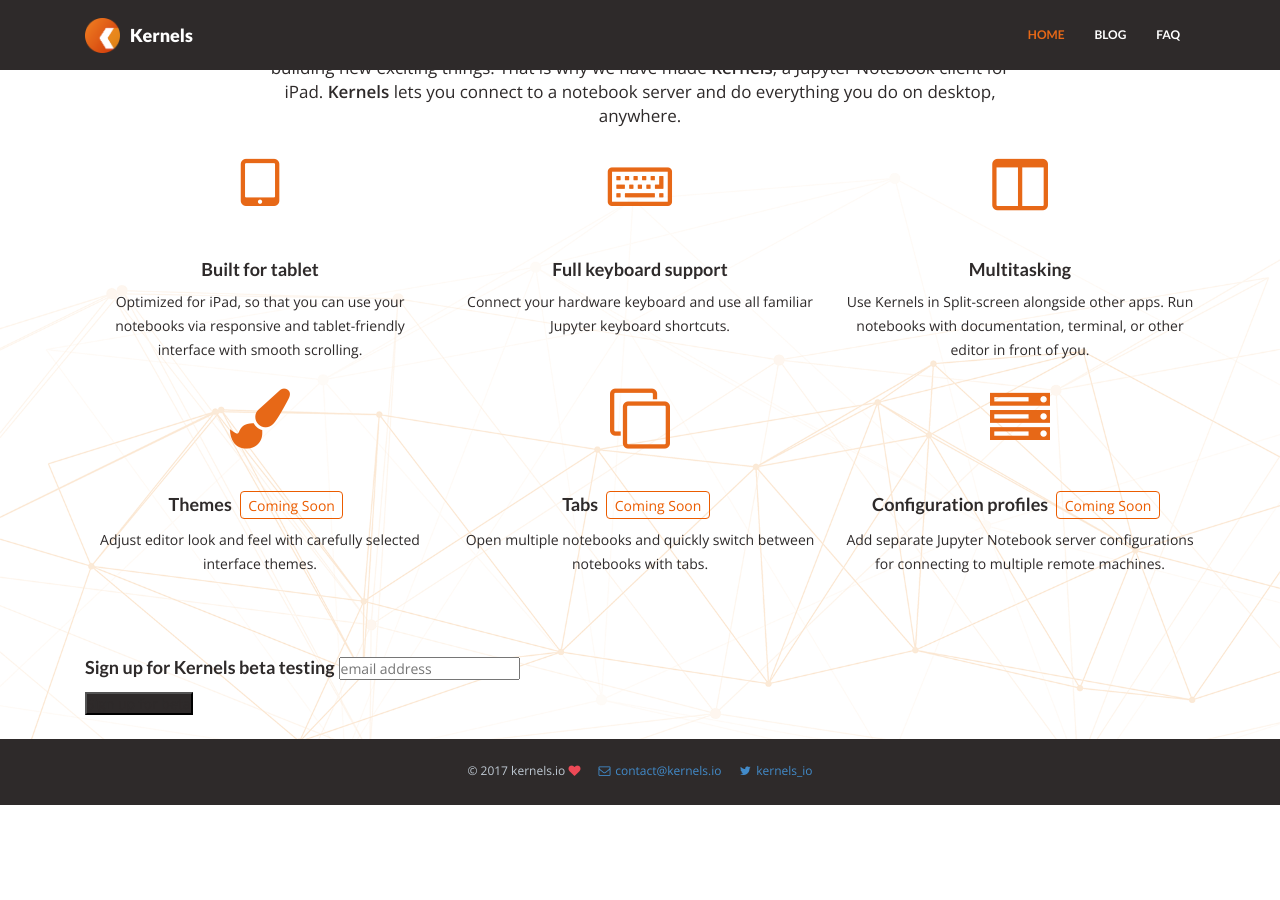
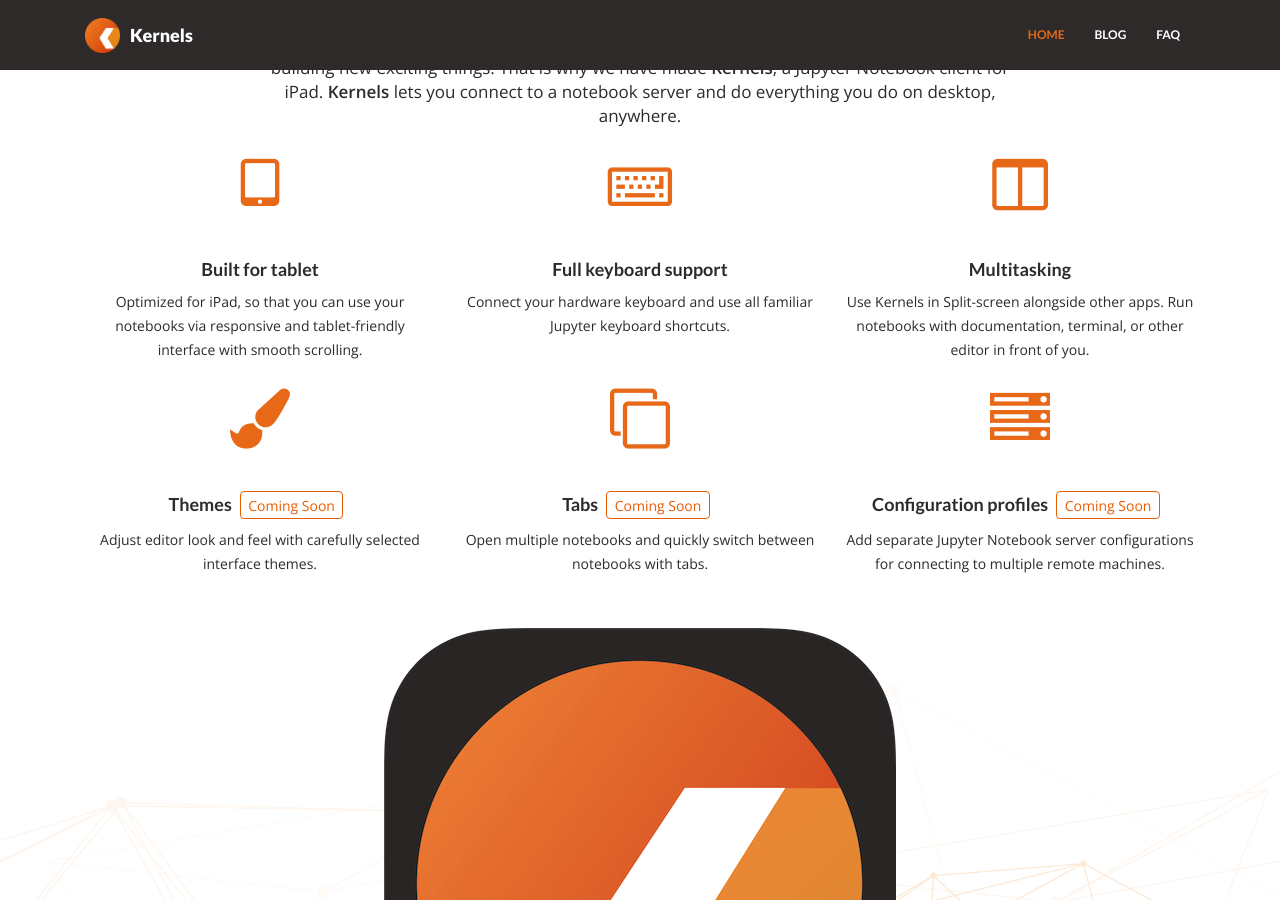
Before and after one commit to test-juno-sh/juno-website-test, a Jekyll site: the page built from index.html, in a window 1280 px wide and 900 px high, scrolled down 740 px. Built offline with Jekyll 4.4.1, drawn with Linux system fonts in a browser that asks for light colours; nearby versions of some CDN libraries; comment, search, counter and statistics services are not loaded; before the commit the page ends 1545 px from its top, so only the background shows below that.

Commit message:
Add app icon to beta form.

```diff
--- a/index.html
+++ b/index.html
@@ -53,6 +53,7 @@
             </div>
         </div>
         <div class="spacing"></div>
+        <div class="centered"><img class="img-appicon" alt="IPython Jupyter Notebook client for iOS iPad" src="{{ "/assets/img/app_icon.png" | prepend: site.baseurl }}"></div>
         <div>
             <!-- Begin MailChimp Signup Form -->
             <link href="//cdn-images.mailchimp.com/embedcode/horizontal-slim-10_7.css" rel="stylesheet" type="text/css">
```
